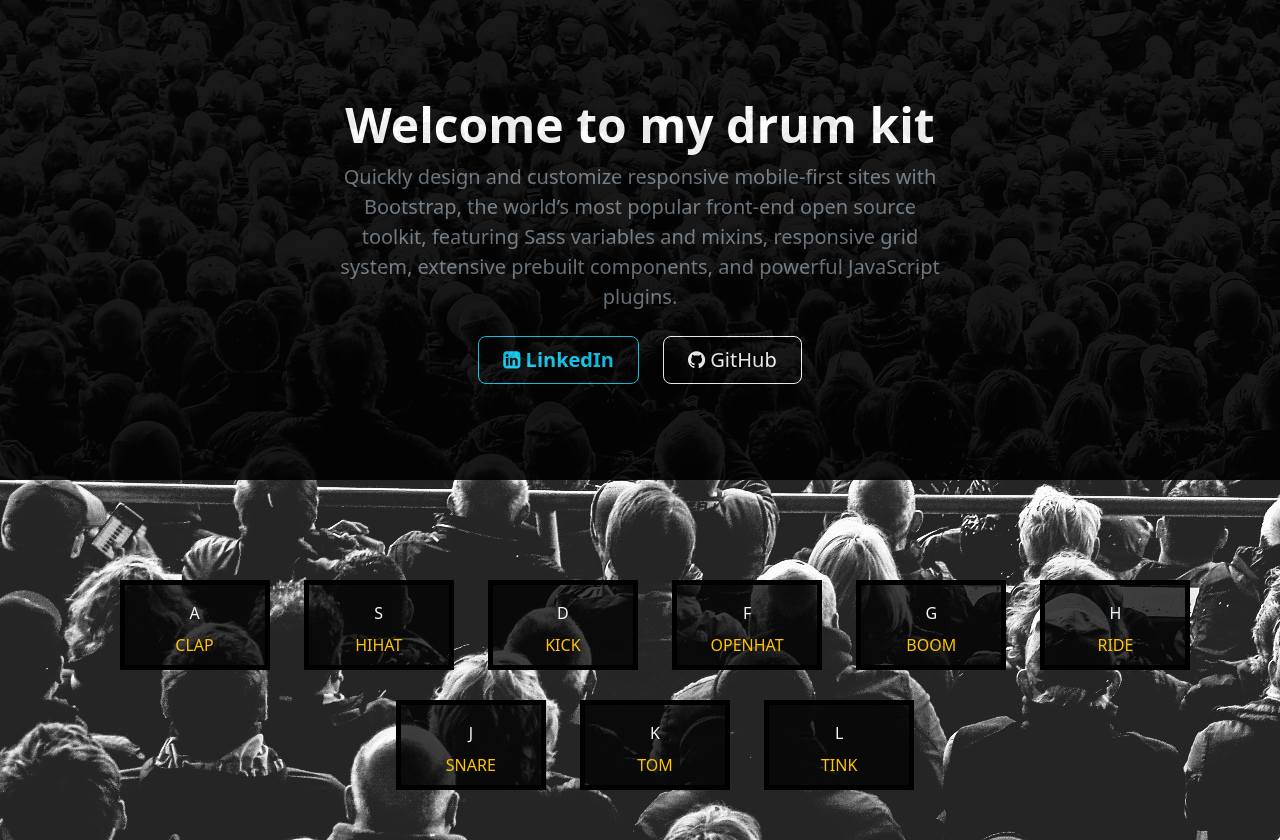
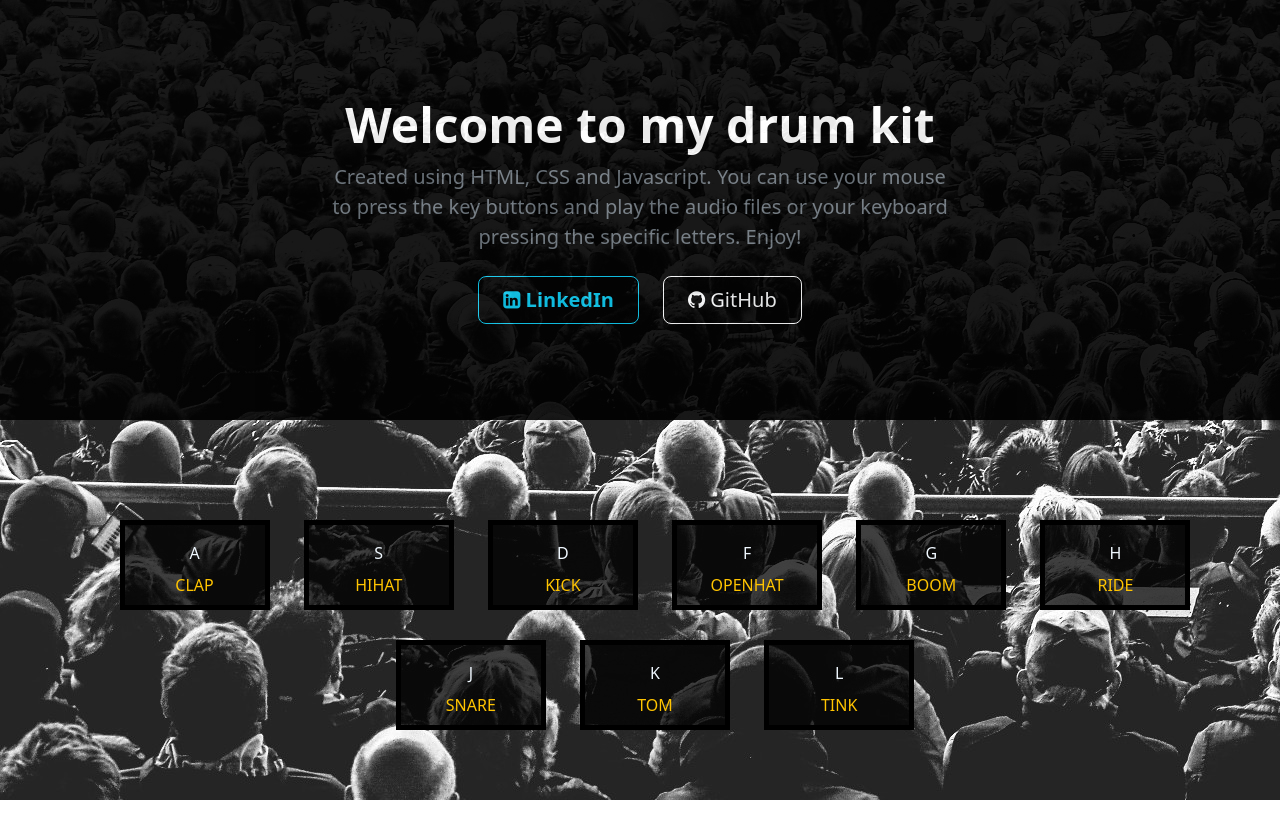
Before and after one commit to EricOS-83/01---1st-Drum-Kit, a plain HTML site: page index.html in a window 1280 px wide. After the commit the page ends 800 px from the top, so only its background shows below. Drawn offline with nearby package versions, Linux system fonts and the light colour scheme.

Commit message:
Text - Hero

```diff
--- a/index.html
+++ b/index.html
@@ -19,7 +19,7 @@
         <div class="py-5">
           <h1 class="display-5 fw-bold text-white">Welcome to my drum kit</h1>
           <div class="col-lg-6 mx-auto">
-            <p class="fs-5 mb-4">Quickly design and customize responsive mobile-first sites with Bootstrap, the world’s most popular front-end open source toolkit, featuring Sass variables and mixins, responsive grid system, extensive prebuilt components, and powerful JavaScript plugins.</p>
+            <p class="fs-5 mb-4">Created using HTML, CSS and Javascript. You can use your mouse to press the key buttons and play the audio files or your keyboard pressing the specific letters. Enjoy!</p>
             <div class="d-grid gap-2 d-sm-flex justify-content-sm-center">
 
               <button type="button" class="btn btn-outline-info btn-lg px-4 me-sm-3 fw-bold"><i class="fa fa-linkedin-square"></i> LinkedIn</button>
```
